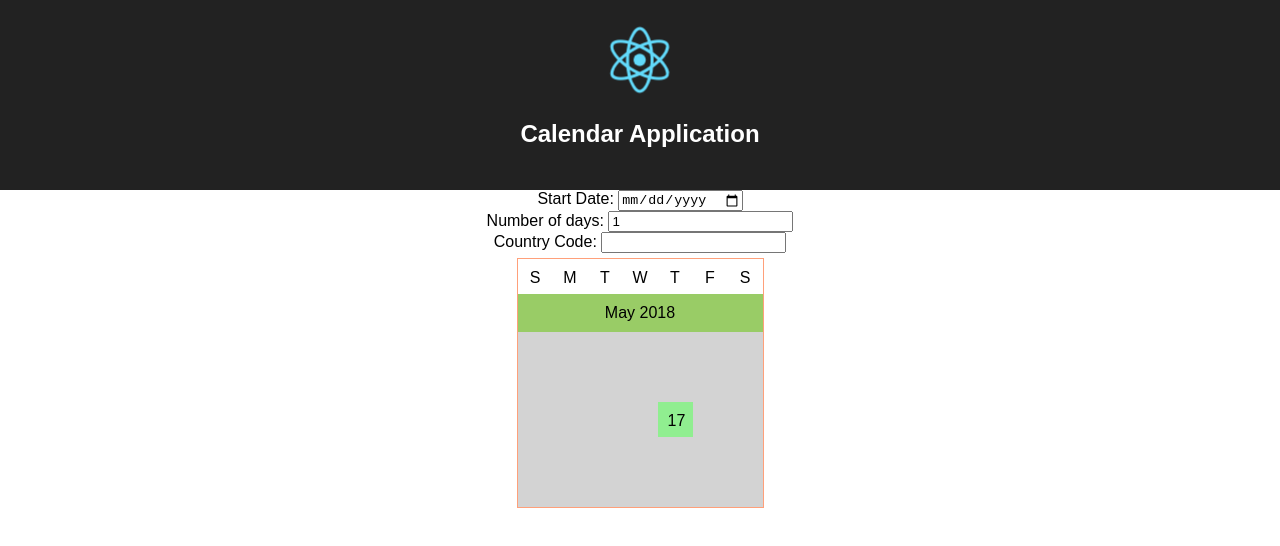
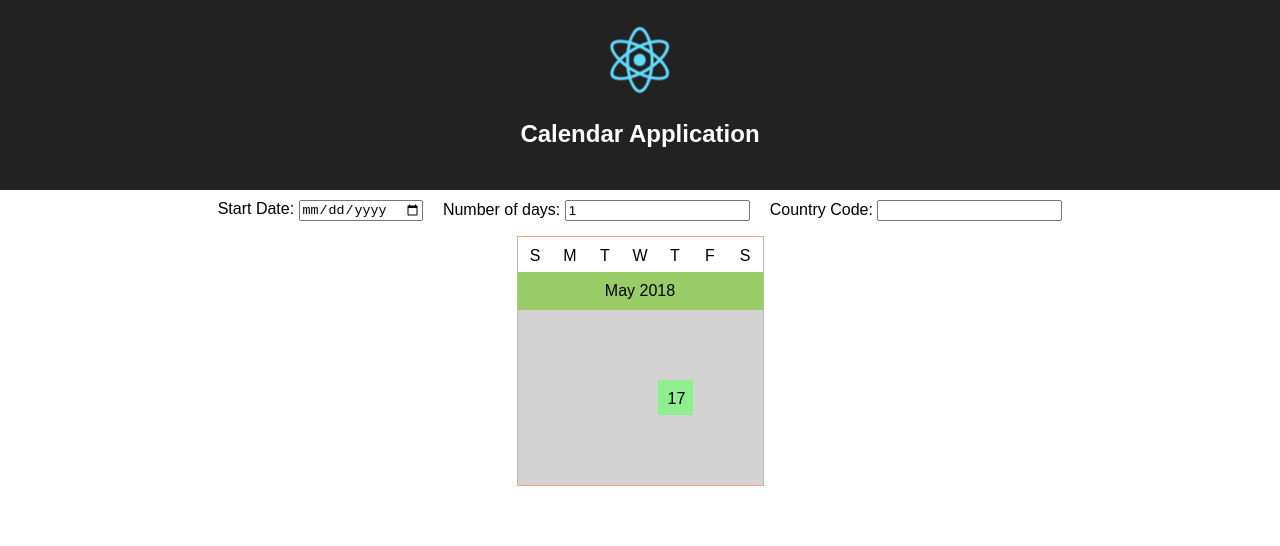
Before and after one commit to DennisMG/test-calendar, a React (Create React App) app: page / in a window 1280 px wide. Shown: the top 546 px of the page. Built offline with nearby package versions, Linux system fonts and the light colour scheme.

Commit message:
Styling input components

```diff
--- a/src/InputComponent/InputComponent.css
+++ b/src/InputComponent/InputComponent.css
@@ -0,0 +1,8 @@
+.inputComponent{
+	display: flex;
+	align-items: center;
+	justify-content: center;
+}
+.input{
+	margin: 10px;
+}
--- a/src/InputComponent/InputComponent.js
+++ b/src/InputComponent/InputComponent.js
@@ -5,20 +5,20 @@ import './InputComponent.css'
 const InputComponent = (props) => {
 
 	return(
-		<div className="InputComponent">
-			<div>
+		<div className="inputComponent">
+			<div className="input">
 				Start Date: <input
 								type="date"
 								onChange={props.onStartDateChanged}/>
 			</div>
-			<div>
+			<div className="input">
 				Number of days: <input
 								  type="number"
 								  onChange={props.onNumberOfDaysChanged}
 								  min="1"
 								  value={props.numberOfDays}/>
 			</div>
-			<div>
+			<div className="input">
 				Country Code: <input
 								type="text"
 								onChange={props.changed}
```
